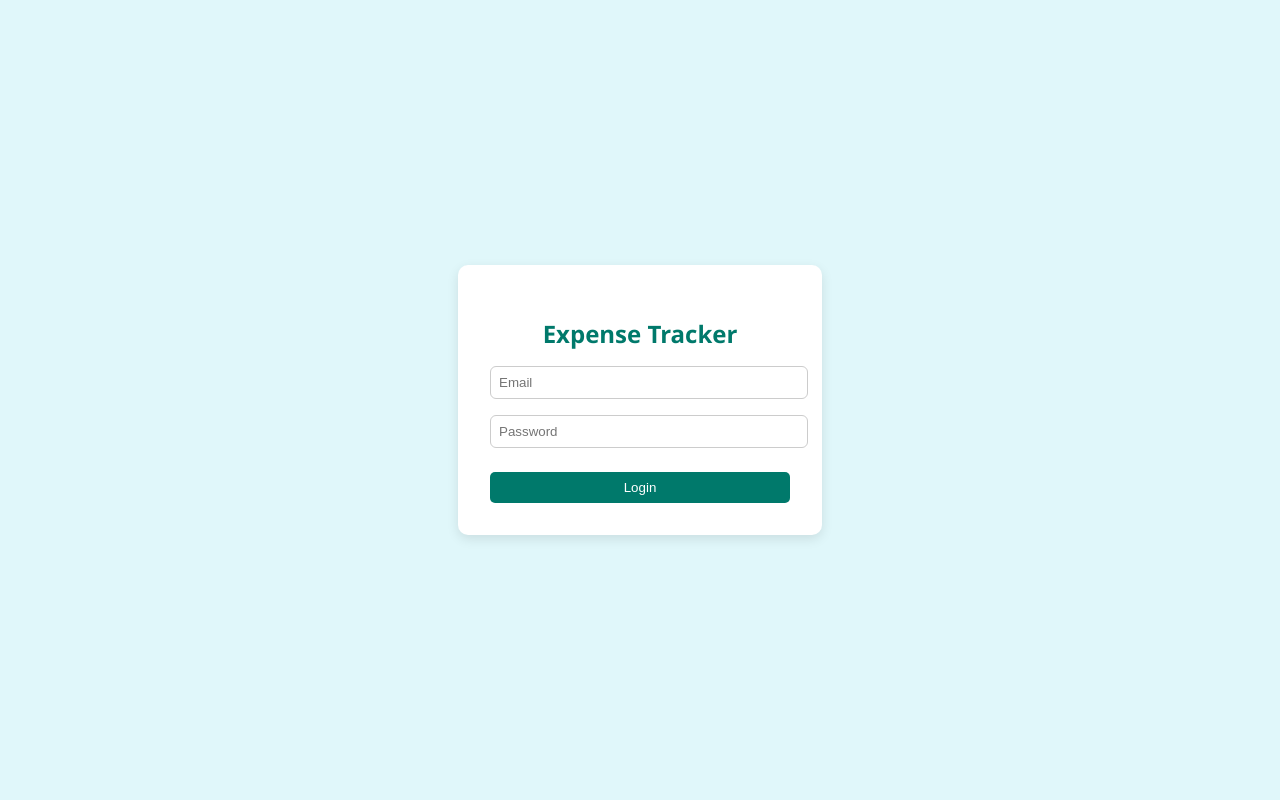
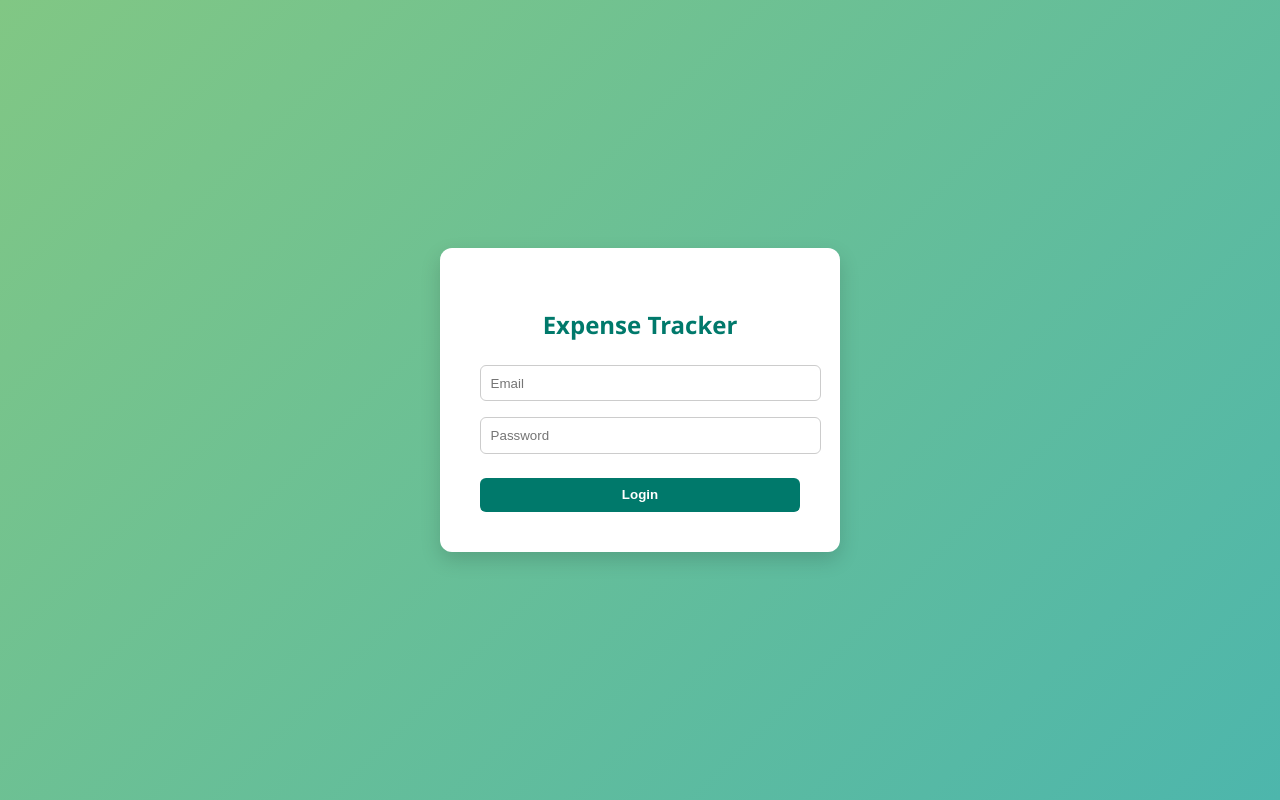
Before and after one commit to tom-samuel/expense-tracker, a React (Vite) app: page / in a window 1280 px wide. Built offline with nearby package versions, Linux system fonts and the light colour scheme.

Commit message:
Update LoginForm.jsx

```diff
--- a/src/components/LoginForm.jsx
+++ b/src/components/LoginForm.jsx
@@ -15,40 +15,41 @@ function LoginForm({ onLogin }) {
       justifyContent: "center",
       alignItems: "center",
       height: "100vh",
-      backgroundColor: "#e0f7fa"
+      background: "linear-gradient(135deg, #81c784, #4db6ac)"
     }}>
       <form
         onSubmit={handleSubmit}
         style={{
-          background: "#fff",
-          padding: "2rem",
-          borderRadius: "10px",
-          boxShadow: "0 4px 12px rgba(0,0,0,0.1)",
-          width: "300px",
+          background: "#ffffff",
+          padding: "2.5rem",
+          borderRadius: "12px",
+          boxShadow: "0 8px 20px rgba(0,0,0,0.15)",
+          width: "320px",
           textAlign: "center"
         }}
       >
-        <h2 style={{ marginBottom: "1rem", color: "#00796b" }}>Expense Tracker</h2>
+        <h2 style={{ marginBottom: "1.5rem", color: "#00796b" }}>Expense Tracker</h2>
         <input
           type="email"
           placeholder="Email"
           value={email}
           onChange={e => setEmail(e.target.value)}
-          style={{ width: "100%", marginBottom: "1rem", padding: "0.5rem" }}
+          style={{ width: "100%", marginBottom: "1rem" }}
         />
         <input
           type="password"
           placeholder="Password"
           value={password}
           onChange={e => setPassword(e.target.value)}
-          style={{ width: "100%", marginBottom: "1.5rem", padding: "0.5rem" }}
+          style={{ width: "100%", marginBottom: "1.5rem" }}
         />
         <button type="submit" style={{
           width: "100%",
-          padding: "0.5rem",
+          padding: "0.6rem",
           backgroundColor: "#00796b",
           color: "#fff",
-          borderRadius: "5px"
+          fontWeight: "bold",
+          borderRadius: "6px"
         }}>Login</button>
       </form>
     </div>
```
